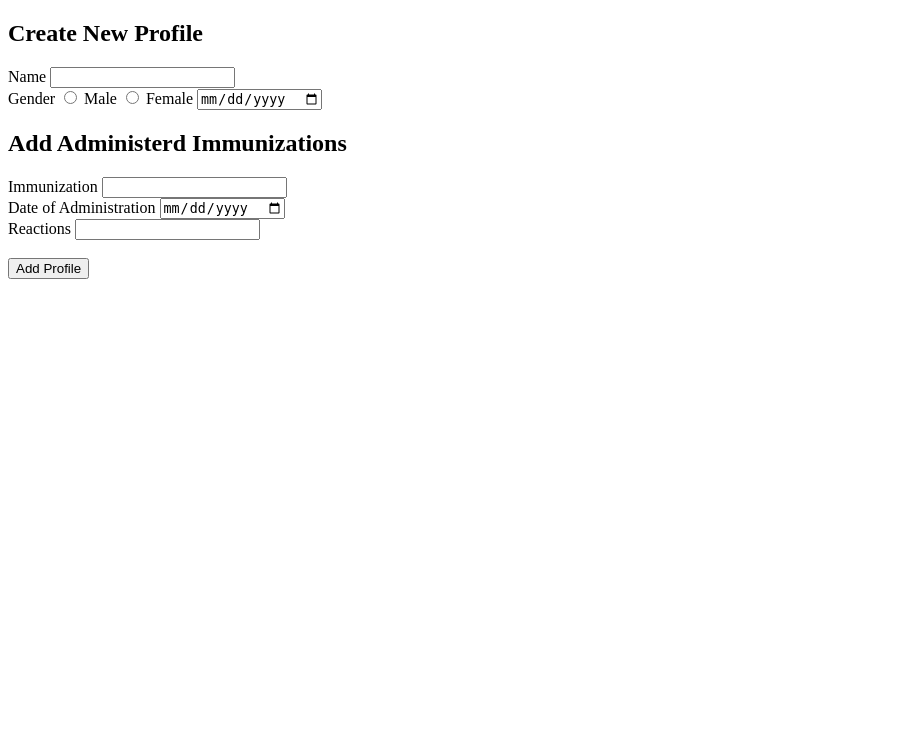
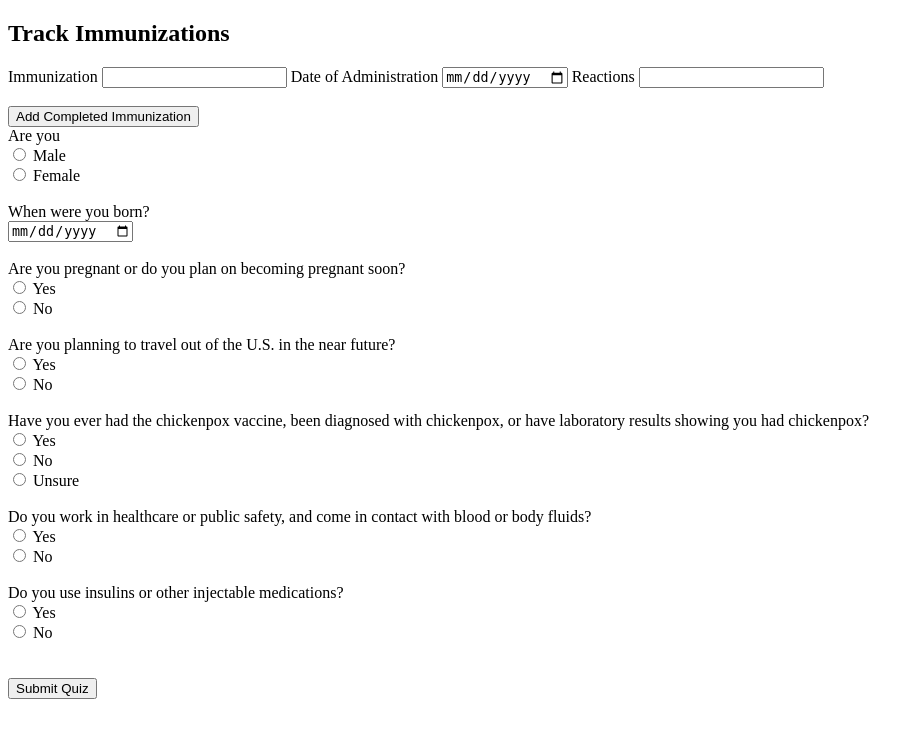
Before and after one commit to ershams/Vaxtrac, a Flask app: page /dashboard in a window 1280 px wide. Shown: the top 738 px of the page, without its empty margins (0-924 px from the left). Run offline with Flask 2, Linux system fonts and the light colour scheme; the visitor is signed in with stand-in values (Sample User, id 1); data comes from the database, SQL or seed files in the repository; data that the repository does not hold is empty; some libraries are stand-ins or nearby versions.

Commit message:
updated eligibility

```diff
--- a/template/dashboard.html
+++ b/template/dashboard.html
@@ -11,117 +11,81 @@
 {% block body %}
 
 
-<form action="/create_profile" method = "POST">
-    <h2>Create New Profile</h2>
+<form action="/create_completed_imz" method = "POST">
+  <h2>Track Immunizations</h2>
 
-    Name <input type="text" id="nameField" name="nameField" /> <br>Gender
-    <input type="radio" id="maleField" name="gender" value="male" /> <label for="male">Male</label>
-    <input type="radio" id="femaleField" name="gender" value="female" /> <label for="female" >Female</label>
-    <input type="date" id="dobField" name="dobField" /> <br>
-
-</form>
-
-<form action="/create_completed_imz" method = "POST">
-  <h2>Add Administerd Immunizations</h2>
-
-  Immunization <input type="text" id="imzField" name="imzField" /> <br>
-  Date of Administration <input type="date" id="adminDateField" name="adminDateField" /> <br>
+  Immunization <input type="text" id="imzField" name="imzField" /> <sp> Date of Administration <input type="date" id="adminDateField" name="adminDateField" /> </sp>
   Reactions <input type="text" id="reactionField" name="reactionField" /> <br>
-  <br><button id="addProfile" type = "submit">Add Profile</button>
+  <br><button id="addProfile" type = "submit">Add Completed Immunization</button>
 
 
 </form>
 
 
-  <div id="container" class="grid"></div>
-  {% endblock %} {% block js %}
-  <script>
-    function getProfileData() {
-      // Get the up to date card data from DB.
+<form action="/eligible_imz" method = "POST">
+  Are you <br>
 
-      fetch("/profiles.json")
-        .then((response) => response.json())
-        .then((data) => insertCardData(data));
-    }
+  <input type="radio" id="genderField" name="maleField" /> <label for="male">Male</label> <br>
+  <input type="radio" id="genderField" name="femaleField" /> <label for="female" >Female</label><br><br>
 
-    const createProfileAndAddToContainer = (name, skill) => {
-      const profileElement = document.createElement("div");
-      profileElement.classList.add("card");
-      profileElement.innerHTML = `
-          <p>Name: ${name}</p>
-          <p>Skill: ${skill} </p>
-      `;
-      document.querySelector("#container").append(cardElement);
-    };
+  When were you born?<br>
+  <input type="date" id="dobField" name="dobField" /> <br><br>
 
-    const insertProfileData = (response) => {
-      // Once the data has been provided by the server,
-      // insert it into the page as an HTML string.
-      const listOfProfiles = response.cards;
+  Are you pregnant or do you plan on becoming pregnant soon?<br>
 
-      const container = document.querySelector("#container");
+  <input type="radio" id="pregnantField" name="pregnantField" /> Yes</input><br>
+  <input type="radio" id="pregnantField" name="pregnantField" /> No </input><br><br>
 
-      // empty the container so it has no content
-      container.innerHTML = "";
+  Are you planning to travel out of the U.S. in the near future?<br>
 
-      for (const currentProfile of listOfProfiles)
-        createProfileAndAddToContainer(
-          currentProfile.name,
-          currentProfile.skill,
-        );
-      }
-    const addNewProfile = (evt) => {
-      // Respond to the Add New Card form getting submitted.
-      // This is an event handling function.
+  <input type="radio" id="travelField" name="travelField" /> Yes</input><br>
+  <input type="radio" id="traveltField" name="travelField" /> No </input><br><br>
 
-      // Get name that user typed in Name field.
-      const name = document.querySelector("#nameField").value;
+  Have you ever had the chickenpox vaccine, been diagnosed with chickenpox, or have laboratory results showing you had chickenpox?<br>
 
-      const skill = document.querySelector("#skillField").value;
+  <input type="radio" id="cpField" name="cpField" /> Yes</input><br>
+  <input type="radio" id="cpField" name="cpField" /> No </input><br>
+  <input type="radio" id="cpField" name="cpField" /> Unsure </input><br><br>
 
-      // Make a request to the server to add the card
-      // the server sends us a response with the new card
-      // We then add this card to the page
-      fetch("/add-profile", {
-        method: "POST",
-        headers: {
-          "Content-Type": "application/json",
-        },
-        body: JSON.stringify({ name, skill }),
-      })
-        .then((response) => response.json())
-        .then((jsonResponse) => {
-          const name = jsonResponse.profileAdded.name;
-          const gender = jsonResponse.profileAdded.gender;
-          createCardAndAddToContainer(name, skill, imgUrl);
-        });
-    };
+  Do you work in healthcare or public safety, and come in contact with blood or body fluids?<br>
 
-    // Attach the addNewCard function to the 'Add' button click.
-    document.querySelector("#addProfile").addEventListener("click", addNewProfile);
+  <input type="radio" id="bloodField" name="bloodField" /> Yes</input><br>
+  <input type="radio" id="bloodField" name="bloodField" /> No </input><br><br>
 
-    // Get intial cards when page initially loads!
-    getCardData();
-  </script>
-  {% endblock %}
+  Do you use insulins or other injectable medications?<br>
+
+  <input type="radio" id="injectField" name="injectField" /> Yes</input><br>
+  <input type="radio" id="injectField" name="injectField" /> No </input><br><br>
 
 
-<!-- <div>
-    <h2>Create a New Profile</h2>
+  <br><button id="submitQuiz" type = "submit">Submit Quiz</button>
 
-    Name <input type = "text" id = "nameField" />
-    Gender <input type = "text" id ="genderField" /> -->
-    <!-- add datepicker for age -->
-<!-- </div>
+    <!-- <h2>Create New Profile</h2>
 
+    Name <input type="text" id="nameField" name="nameField" /> <br>Gender
+    <input type="radio" id="maleField" name="gender" value="male" /> <label for="male">Male</label>
+    <input type="radio" id="femaleField" name="gender" value="female" /> <label for="female" >Female</label>
+    <input type="date" id="dobField" name="dobField" /> <br> -->
 
-  <p>
-    <form action = "/go-to-profile">
-        <button type="submit">Create Profile</button>
-    </form>
-  </p>
-  <br>
-  <p>
+</form>
+
+{% for item in vaccine %}
+        <div>
+          <table>
+            <th>Vaccine</th>
+            <th>Administration Date</th>
+            <th>Reaction</th>
+            <tr>
+          <td>{{item}}</td>
+            </tr>
+        </div>
+    {% endfor %}
+
+  <div class="container" class="grid"></div>
+  {% endblock %} {% block js %}
+
     <form action = "/find_vaccines">
         <button type="submit">Find which Vaccines you're eligible for</button>
-    </form> -->
+    </form>
+
+    {% endblock %}
```
